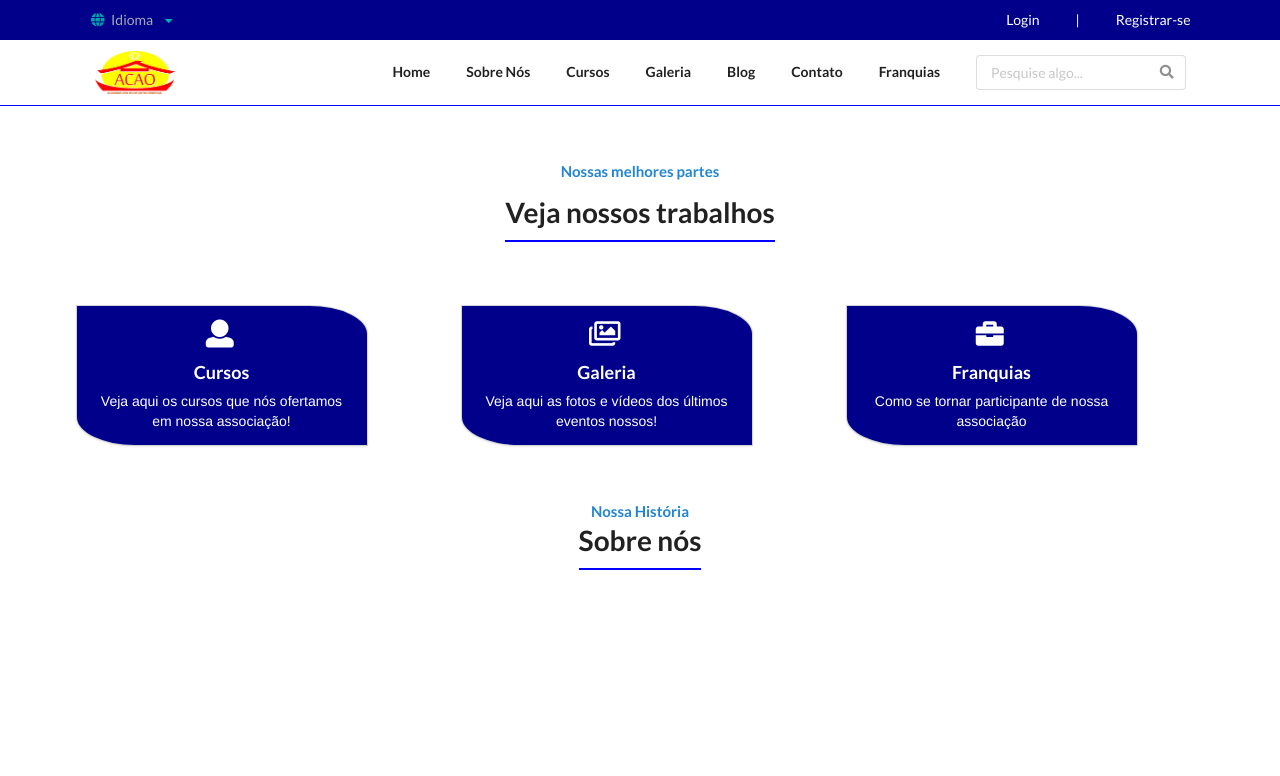
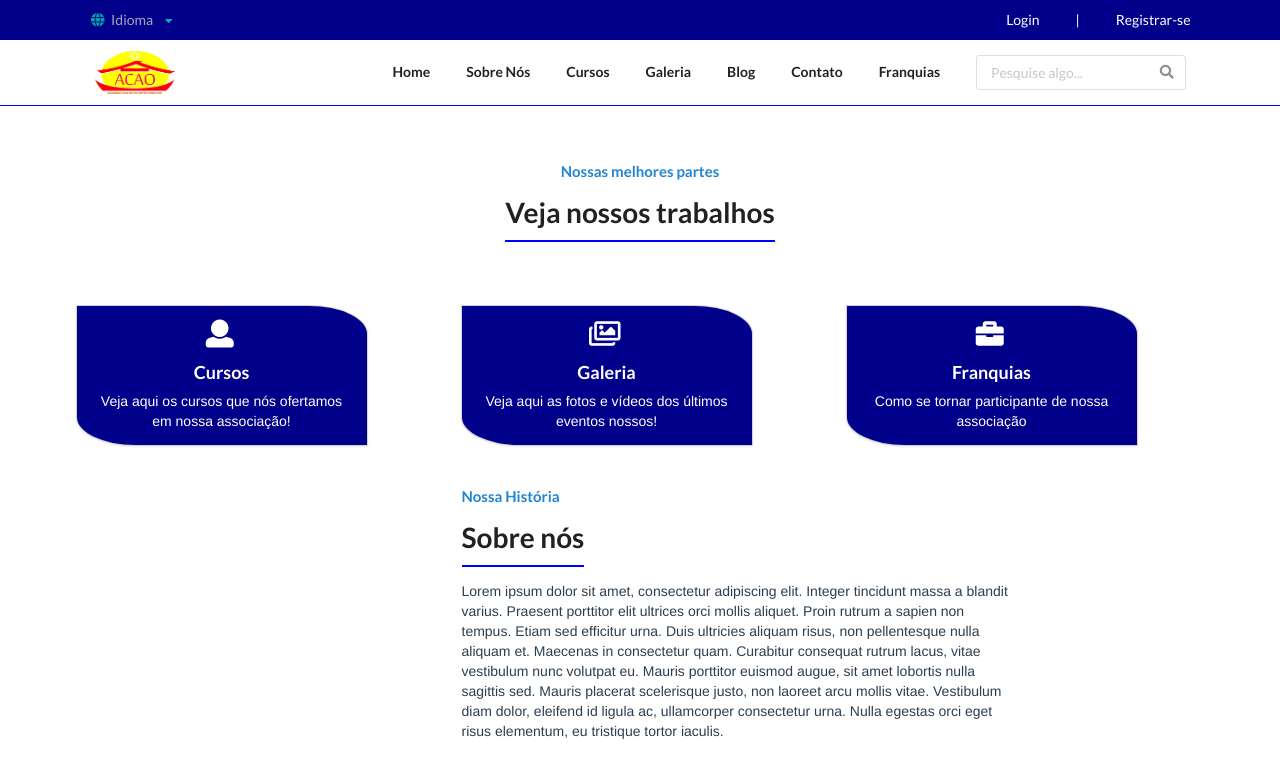
Before and after one commit to MatheusRyuki/ChinWu, a Vue app: page /About in a window 1280 px wide. Shown: the top 776 px of the page. Built offline with nearby package versions, Linux system fonts and the light colour scheme.

Commit message:
Divisão em colunas da história

```diff
--- a/src/components/About/Description.vue
+++ b/src/components/About/Description.vue
@@ -1,7 +1,16 @@
 <template lang="html">
 <div class="ui container">
-  <h4 class="ui header blue">{{descricao}}</h4>
-  <h1 class="ui header">{{about}}</h1>
+  <div class="ui grid">
+    <div class="three column row">
+      <div class="column">
+      </div>
+      <div class="eight wide column left aligned">
+        <h4 class="ui header blue">{{descricao}}</h4>
+        <h1 class="ui header">{{about}}</h1>
+        <p>{{history}}</p>
+      </div>
+</div>
+</div>
 </div>
 </template>
 
@@ -11,6 +20,7 @@ export default {
     return {
       descricao: 'Nossa História',
       about: 'Sobre nós',
+      history: 'Lorem ipsum dolor sit amet, consectetur adipiscing elit. Integer tincidunt massa a blandit varius. Praesent porttitor elit ultrices orci mollis aliquet. Proin rutrum a sapien non tempus. Etiam sed efficitur urna. Duis ultricies aliquam risus, non pellentesque nulla aliquam et. Maecenas in consectetur quam. Curabitur consequat rutrum lacus, vitae vestibulum nunc volutpat eu. Mauris porttitor euismod augue, sit amet lobortis nulla sagittis sed. Mauris placerat scelerisque justo, non laoreet arcu mollis vitae. Vestibulum diam dolor, eleifend id ligula ac, ullamcorper consectetur urna. Nulla egestas orci eget risus elementum, eu tristique tortor iaculis.',
     }
   }
 }
```
